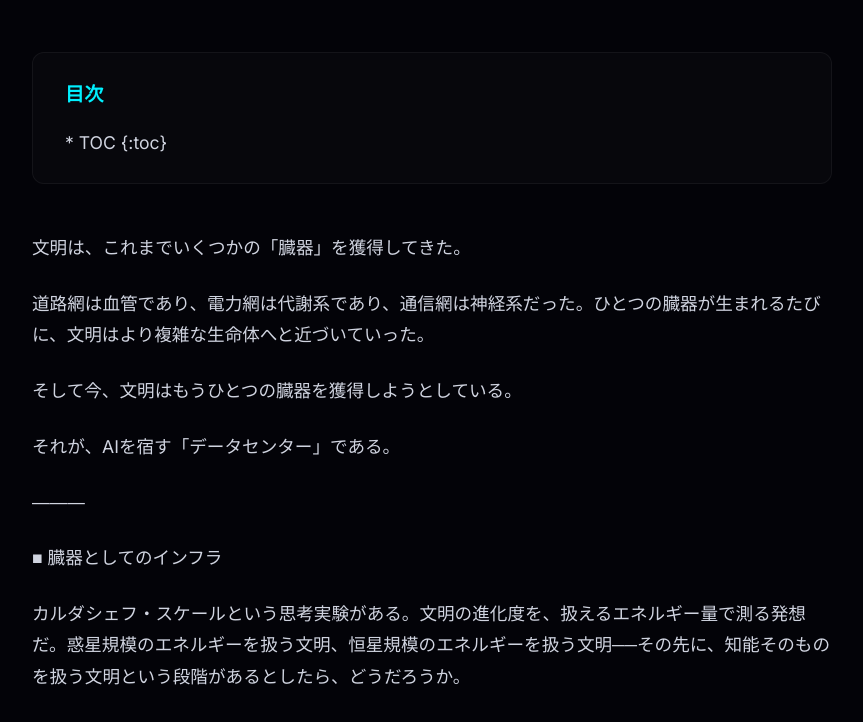
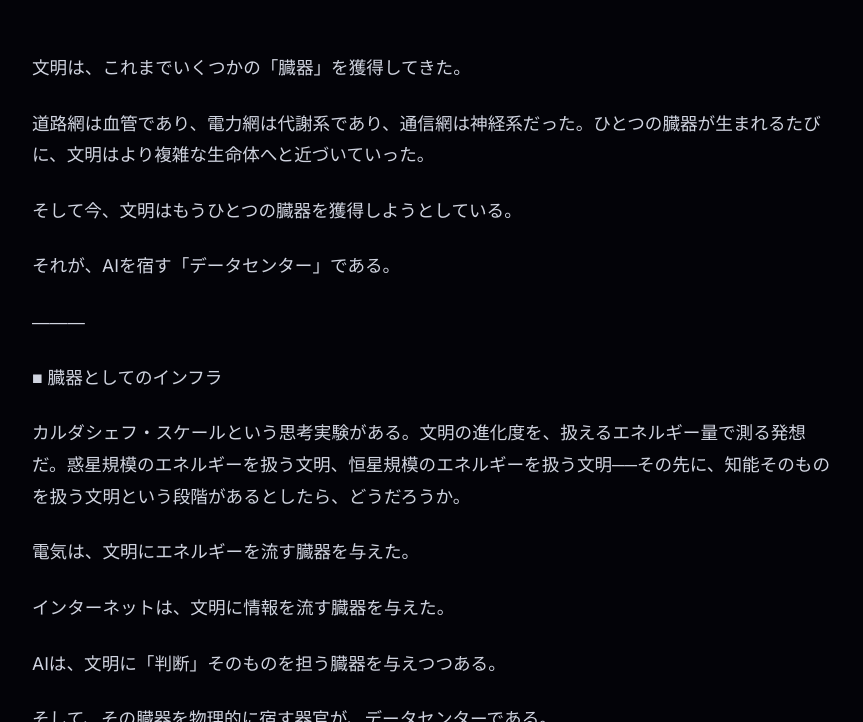
Before and after one commit to phity-j/future_synthesis, a Jekyll site: the page built from _posts/2026-07-07-.md, in a window 1280 px wide and 900 px high, scrolled down 563 px, cut to the strip 178-900 px from the top of the window. Shown: the whole strip, without its empty margins (208-1071 px from the left). Built offline with Jekyll 4.4.1, drawn with Linux system fonts in a browser that asks for light colours; our own code applies the rules of GitHub Pages for plain Markdown files.

Commit message:
fix: remove broken TOC display from post layout

```diff
--- a/_layouts/post.html
+++ b/_layouts/post.html
@@ -15,13 +15,6 @@ layout: default
     {% endif %}
 
     <div class="post-body markdown-body" style="font-size: 1.1rem; line-height: 1.8; color: #d0d4e0;">
-        <!-- 目次 (TOC) -->
-        <div class="toc-container" style="background: rgba(255,255,255,0.02); border: 1px solid rgba(255,255,255,0.05); border-radius: 12px; padding: 1.5rem 2rem; margin-bottom: 3rem;">
-            <h4 style="margin-bottom: 1rem; color: var(--accent-cyan); font-size: 1.2rem;">目次</h4>
-            * TOC
-            {:toc}
-        </div>
-
         {{ content }}
     </div>
 
```
